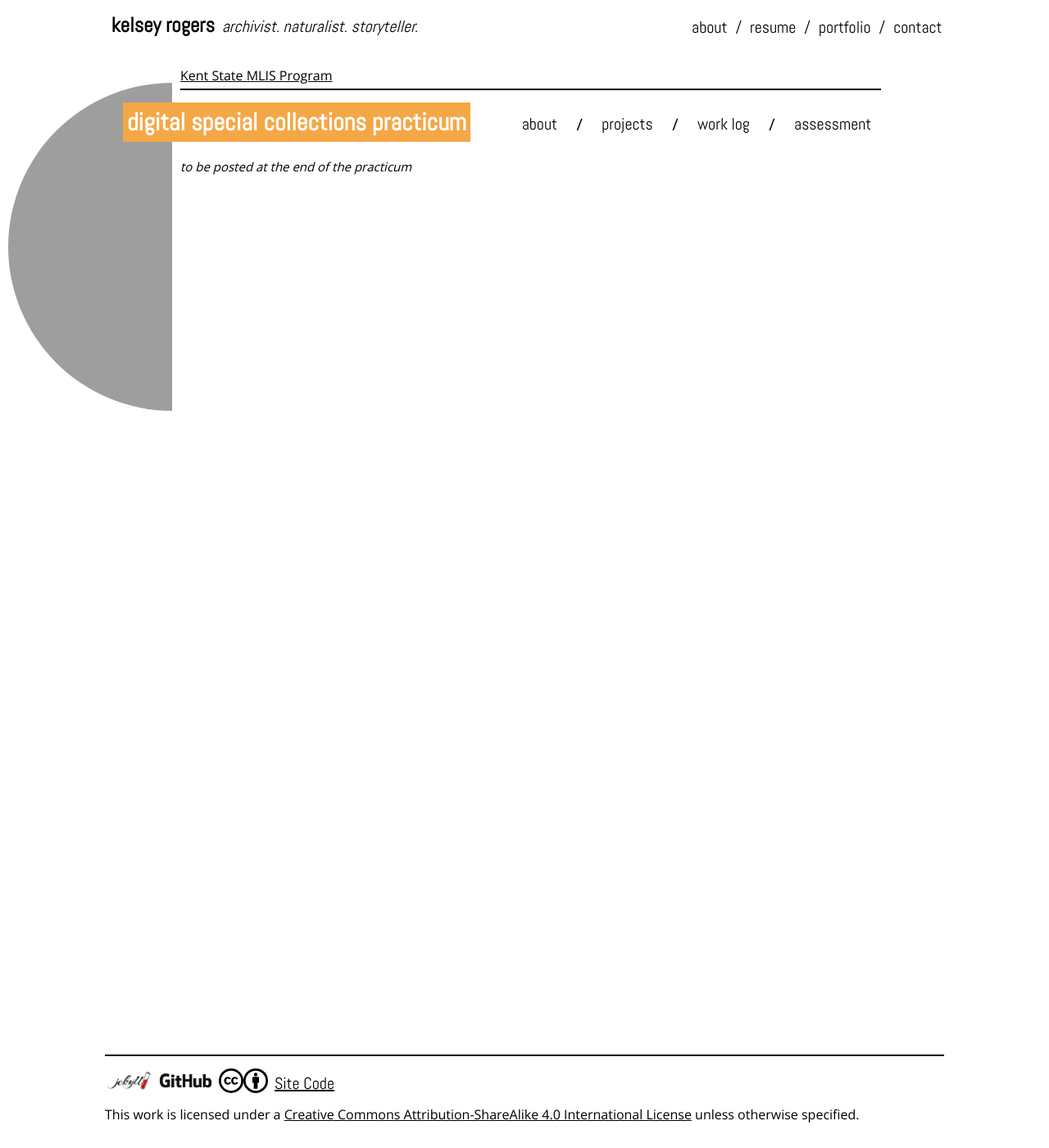
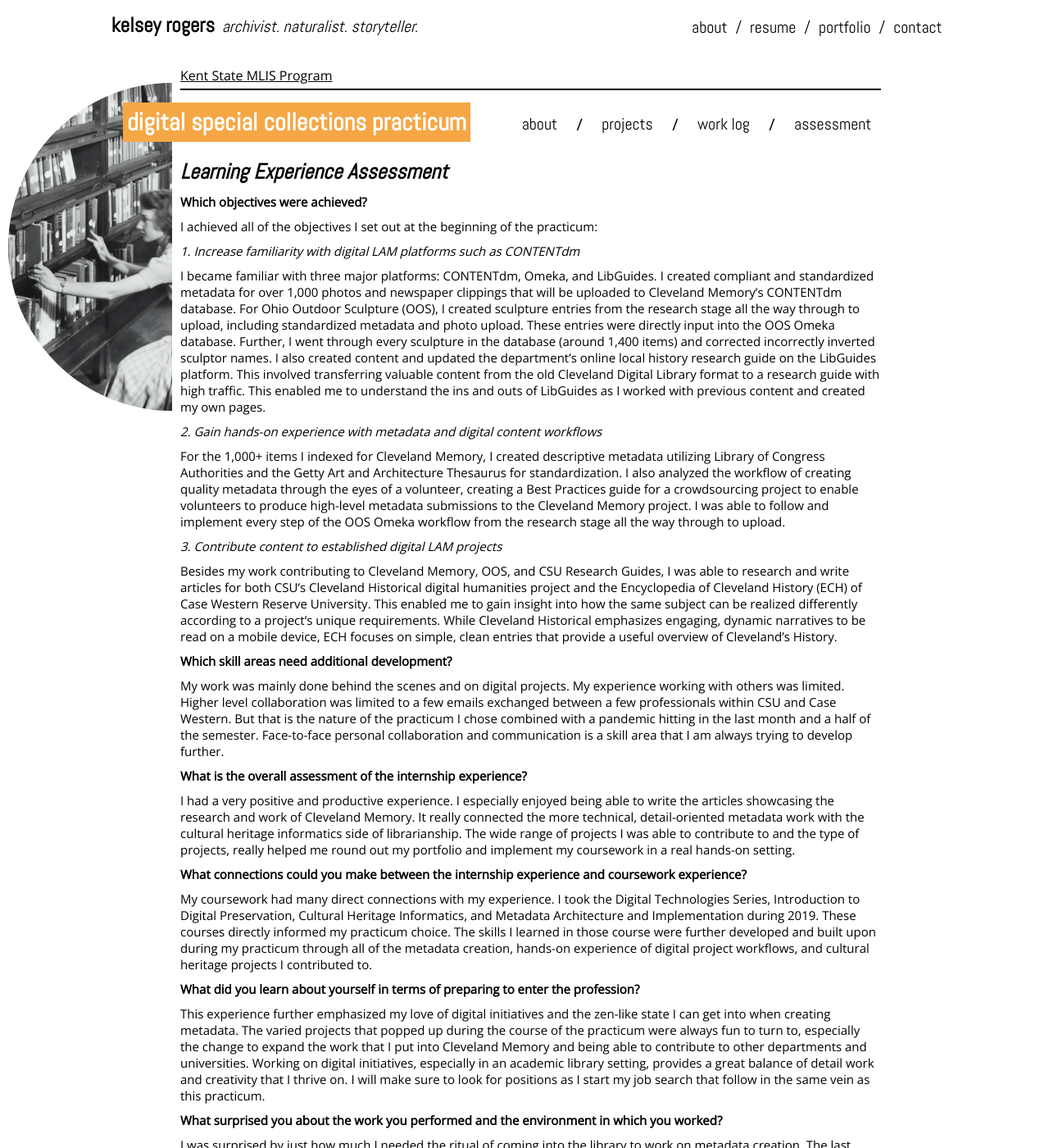
Before and after one commit to krogersst/krogersst.github.io, a Jekyll site: the page built from mlis/practicum/assessment.md, in a window 1280 px wide and 1400 px high. Shown: the whole window at 82% size. Built offline with Jekyll 4.4.1, drawn with Linux system fonts in a browser that asks for light colours; nearby versions of some CDN libraries; some of the changed text lies outside the part shown.

Commit message:
Add Assessment, Update Worklog

```diff
--- a/mlis/practicum/assessment.html
+++ /dev/null
@@ -1,9 +0,0 @@
----
-layout: practicum2
-title: assessment
-subtitle: assessment
-permalink: /mlis/practicum/assessment
-header-pic: terminal_tower.png
-header-url: https://clevelandmemory.contentdm.oclc.org/digital/collection/cut/id/3495
----
- <p><em>to be posted at the end of the practicum</em></p>
--- /dev/null
+++ b/mlis/practicum/assessment.md
@@ -0,0 +1,49 @@
+---
+layout: practicum2
+title: assessment
+subtitle: assessment
+permalink: /mlis/practicum/assessment
+header-pic: unsplash_coursework.png
+---
+
+### Learning Experience Assessment
+
+**Which objectives were achieved?**
+
+I achieved all of the objectives I set out at the beginning of the practicum:
+
+_1. Increase familiarity with digital LAM platforms such as CONTENTdm_
+
+I became familiar with three major platforms: CONTENTdm, Omeka, and LibGuides. I created compliant and standardized metadata for over 1,000 photos and newspaper clippings that will be uploaded to Cleveland Memory's CONTENTdm database. For Ohio Outdoor Sculpture (OOS), I created sculpture entries from the research stage all the way through to upload, including standardized metadata and photo upload. These entries were directly input into the OOS Omeka database. Further, I went through every sculpture in the database (around 1,400 items) and corrected incorrectly inverted sculptor names. I also created content and updated the department's online local history research guide on the LibGuides platform. This involved transferring valuable content from the old Cleveland Digital Library format to a research guide with high traffic. This enabled me to understand the ins and outs of LibGuides as I worked with previous content and created my own pages.
+
+_2. Gain hands-on experience with metadata and digital content workflows_
+
+For the 1,000+ items I indexed for Cleveland Memory, I created descriptive metadata utilizing Library of Congress Authorities and the Getty Art and Architecture Thesaurus for standardization. I also analyzed the workflow of creating quality metadata through the eyes of a volunteer, creating a Best Practices guide for a crowdsourcing project to enable volunteers to produce high-level metadata submissions to the Cleveland Memory project. I was able to follow and implement every step of the OOS Omeka workflow from the research stage all the way through to upload.
+
+_3. Contribute content to established digital LAM projects_
+
+Besides my work contributing to Cleveland Memory, OOS, and CSU Research Guides, I was able to research and write articles for both CSU's Cleveland Historical digital humanities project and the Encyclopedia of Cleveland History (ECH) of Case Western Reserve University. This enabled me to gain insight into how the same subject can be realized differently according to a project's unique requirements. While Cleveland Historical emphasizes engaging, dynamic narratives to be read on a mobile device, ECH focuses on simple, clean entries that provide a useful overview of Cleveland's History.
+
+**Which skill areas need additional development?**
+
+My work was mainly done behind the scenes and on digital projects. My experience working with others was limited. Higher level collaboration was limited to a few emails exchanged between a few professionals within CSU and Case Western. But that is the nature of the practicum I chose combined with a pandemic hitting in the last month and a half of the semester. Face-to-face personal collaboration and communication is a skill area that I am always trying to develop further.
+
+**What is the overall assessment of the internship experience?**
+
+I had a very positive and productive experience. I especially enjoyed being able to write the articles showcasing the research and work of Cleveland Memory. It really connected the more technical, detail-oriented metadata work with the cultural heritage informatics side of librarianship. The wide range of projects I was able to contribute to and the type of projects, really helped me round out my portfolio and implement my coursework in a real hands-on setting.
+
+**What connections could you make between the internship experience and coursework experience?**
+
+My coursework had many direct connections with my experience. I took the Digital Technologies Series, Introduction to Digital Preservation, Cultural Heritage Informatics, and Metadata Architecture and Implementation during 2019. These courses directly informed my practicum choice. The skills I learned in those course were further developed and built upon during my practicum through all of the metadata creation, hands-on experience of digital project workflows, and cultural heritage projects I contributed to.
+
+**What did you learn about yourself in terms of preparing to enter the profession?**
+
+This experience further emphasized my love of digital initiatives and the zen-like state I can get into when creating metadata. The varied projects that popped up during the course of the practicum were always fun to turn to, especially the change to expand the work that I put into Cleveland Memory and being able to contribute to other departments and universities. Working on digital initiatives, especially in an academic library setting, provides a great balance of detail work and creativity that I thrive on. I will make sure to look for positions as I start my job search that follow in the same vein as this practicum.
+
+**What surprised you about the work you performed and the environment in which you worked?**
+
+I was surprised by just how much I needed the ritual of coming into the library to work on metadata creation. The last month working on the Roldo project from home due to COVID-19 has been a struggle. Even though I am able to do metadata creation from my laptop in my apartment just as well as I can at a desk in the library, it takes about ten times as much effort to focus. There is something to be said for getting out of your house, seeing your coworkers, and having that dedicated space to work every day that does wonders even if you can technically work from home.
+
+**What would you recommend to other students considering a internship in this setting?**
+
+If you want a patron-facing practicum, this might not be the one for you. This setting is first, special collections, and second, digital initiatives. It's a lot of computer work in a department that isn't getting as much foot traffic as the reference desk on the first floor. But if you want to get into the nitty gritty of special collections and digital librarianship, this setting will get you there!
--- a/mlis/practicum/projects.html
+++ b/mlis/practicum/projects.html
@@ -37,14 +37,14 @@ header-pic: canadiana_project.png
     <div class="p-project-wrap">
       <img src="{{ 'assets/images/oos_project.png' | relative_url }}">
       <div>
-        <p>Born out of the Save Outdoor Sculpture! project in the 1990s, a <a href="www.heritagepreservation.org">Heritage Preservation</a>project, <a href="https://oos.sculpturecenter.org">Ohio Outdoor Sculpture</a> (OOS) is a database of over 1,400 publicly accessible outdoor sculptures. with images, historical data and condition information provided through <strong>Omeka</strong>. To read more visit: <a href="http://oos.sculpturecenter.org/about">About OOS</a>.</p>
-        <p>As part of my practicum, I researched counties not yet represented by OOS and contributed several entries to to the database to help round out their coverage of Ohio sculptures.</p>
+        <p>Born out of the Save Outdoor Sculpture! project in the 1990s, a <a href="www.heritagepreservation.org">Heritage Preservation</a> project, <a href="https://oos.sculpturecenter.org">Ohio Outdoor Sculpture</a> (OOS) is a database of over 1,400 publicly accessible outdoor sculptures. with images, historical data and condition information provided through <strong>Omeka</strong>. To read more visit: <a href="http://oos.sculpturecenter.org/about">About OOS</a>.</p>
+        <p>As part of my practicum, I researched counties not yet represented by OOS and contributed several entries to the database to help round out their coverage of Ohio sculptures.</p>
       </div>
     </div>
   </div>
 
   <div class="p-project">
-    <h4>CSU Research Guides - LibGuides</h4>
+    <h4>CSU Research Guides</h4>
     <div class="p-project-wrap">
       <img src="{{ 'assets/images/map_project.png' | relative_url }}">
       <div>
```
Also changed, not shown: mlis/practicum/worklog.html (+22 -0 lines).
